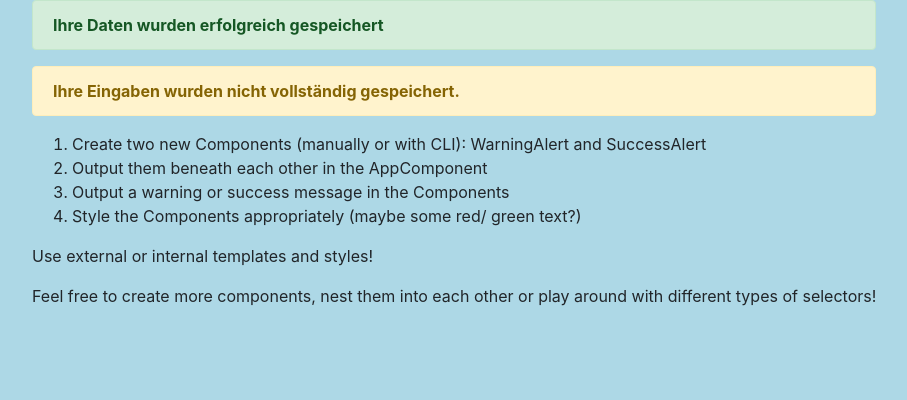
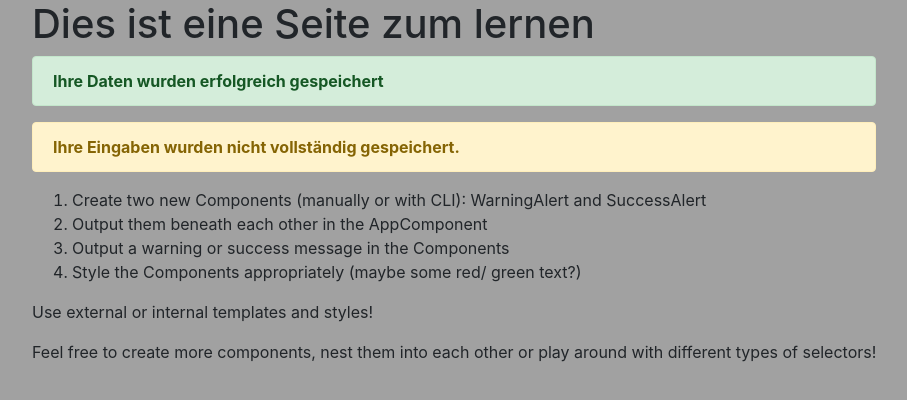
Before and after one commit to lomboz/udemy_angular8, an Angular app: page / in a window 1280 px wide. Shown: the top 400 px of the page, without its empty margins (38-945 px from the left). Built offline with nearby package versions, Linux system fonts and the light colour scheme.

Commit message:
play with global styles

```diff
--- a/src/app/app.component.html
+++ b/src/app/app.component.html
@@ -1,6 +1,7 @@
 <div class="container">
   <div class="row">
     <div class="col-xs-12">
+      <h1>Dies ist eine Seite zum lernen</h1>
       <app-success-alert></app-success-alert>
       <app-warning-alert></app-warning-alert>
 
--- a/src/styles.css
+++ b/src/styles.css
@@ -1,6 +1,6 @@
 /* You can add global styles to this file, and also import other style files */
 body{
-    background-color: lightblue;
+    background-color: rgb(161, 161, 161);
 }
 
 .alert{
```
